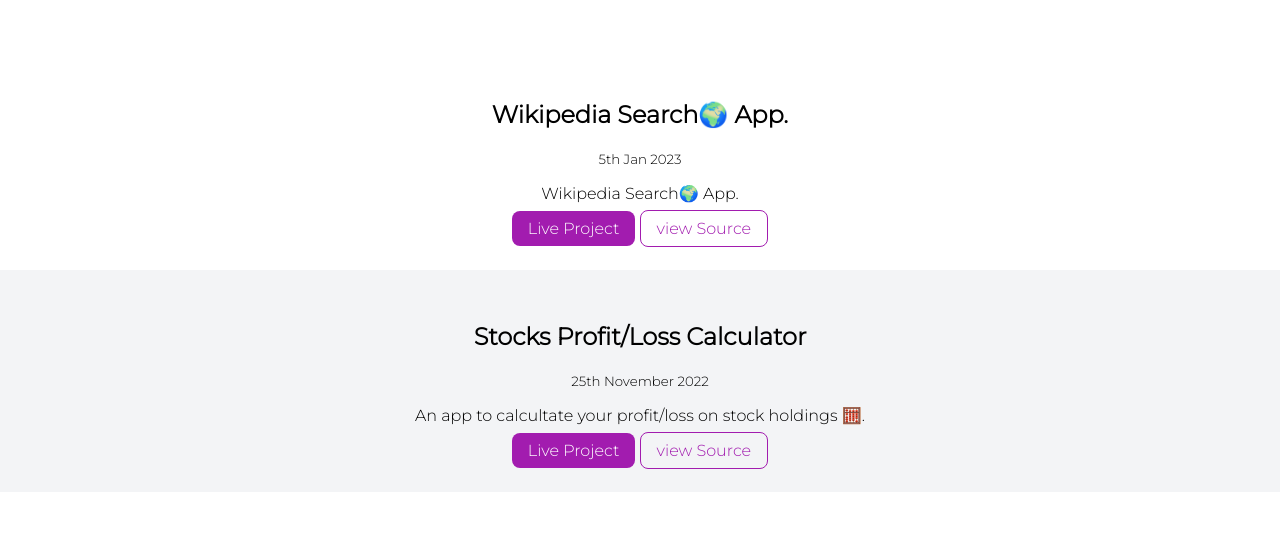
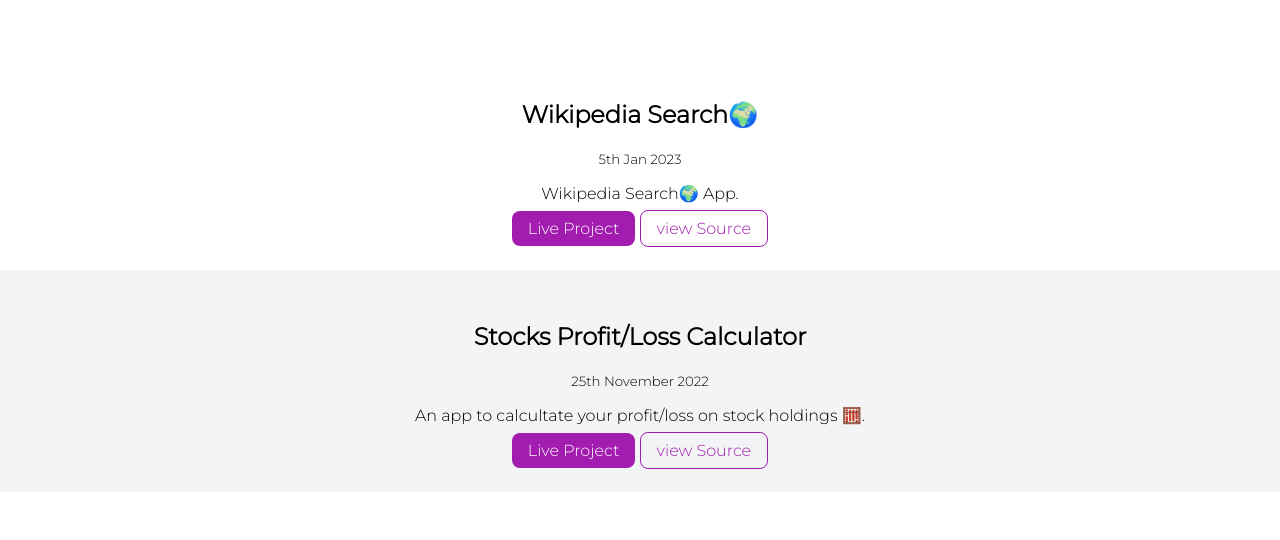
Before and after one commit to arjunrajput18/project-portfolio, a plain HTML site: page projects.html in a window 1280 px wide. Shown: the part 248-788 px from the top of the page. Drawn offline with Linux system fonts and the light colour scheme.

Commit message:
Update projects.html

```diff
--- a/projects.html
+++ b/projects.html
@@ -37,7 +37,7 @@
       <li>
         <section class="section">
           <div class="container container-center" id="txt-center">
-            <h1>Wikipedia Search🌍 App.</h1>
+            <h1>Wikipedia Search🌍</h1>
             <small>5th Jan 2023</small>
             <p>
                Wikipedia Search🌍 App.
```
